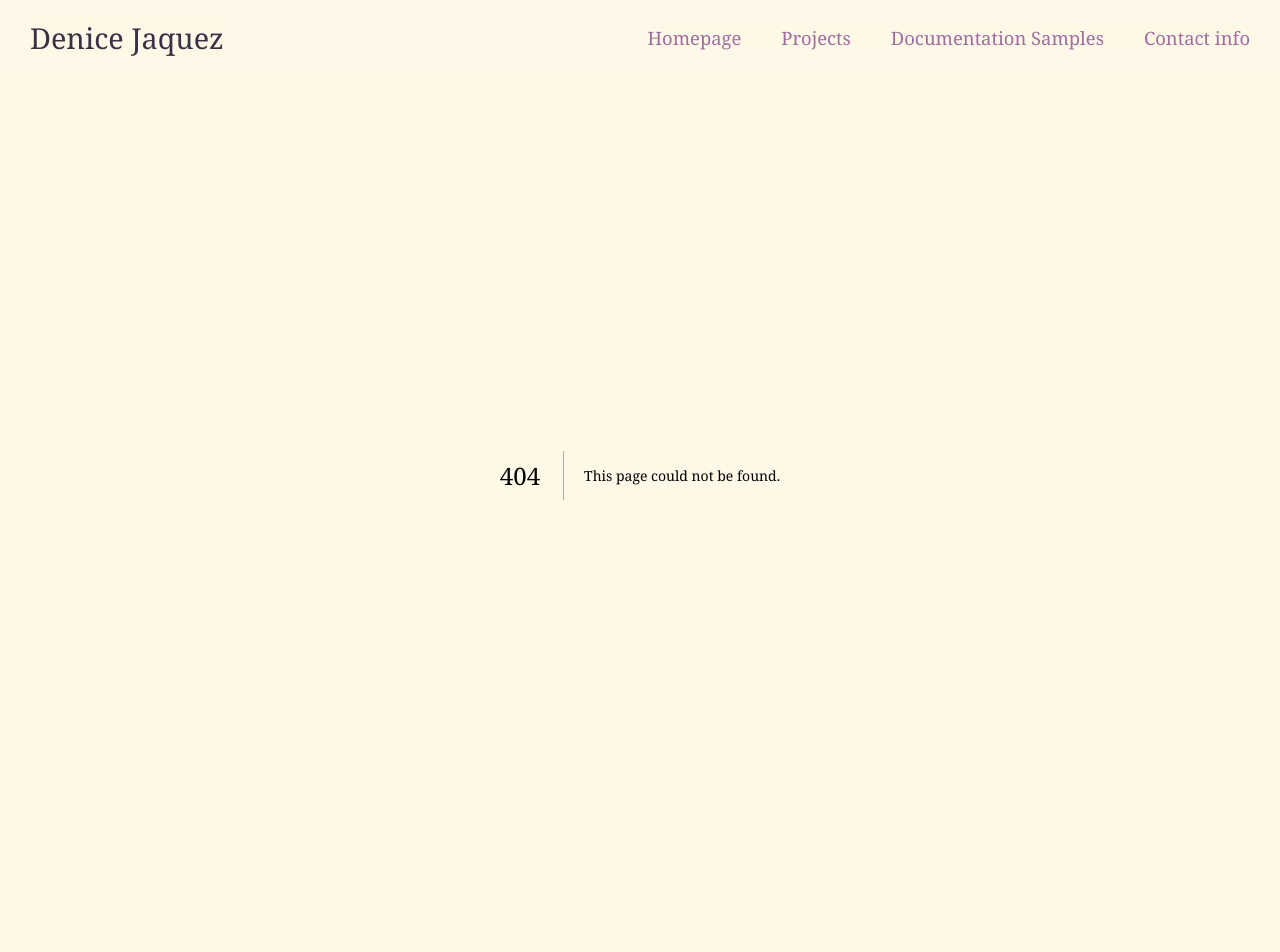
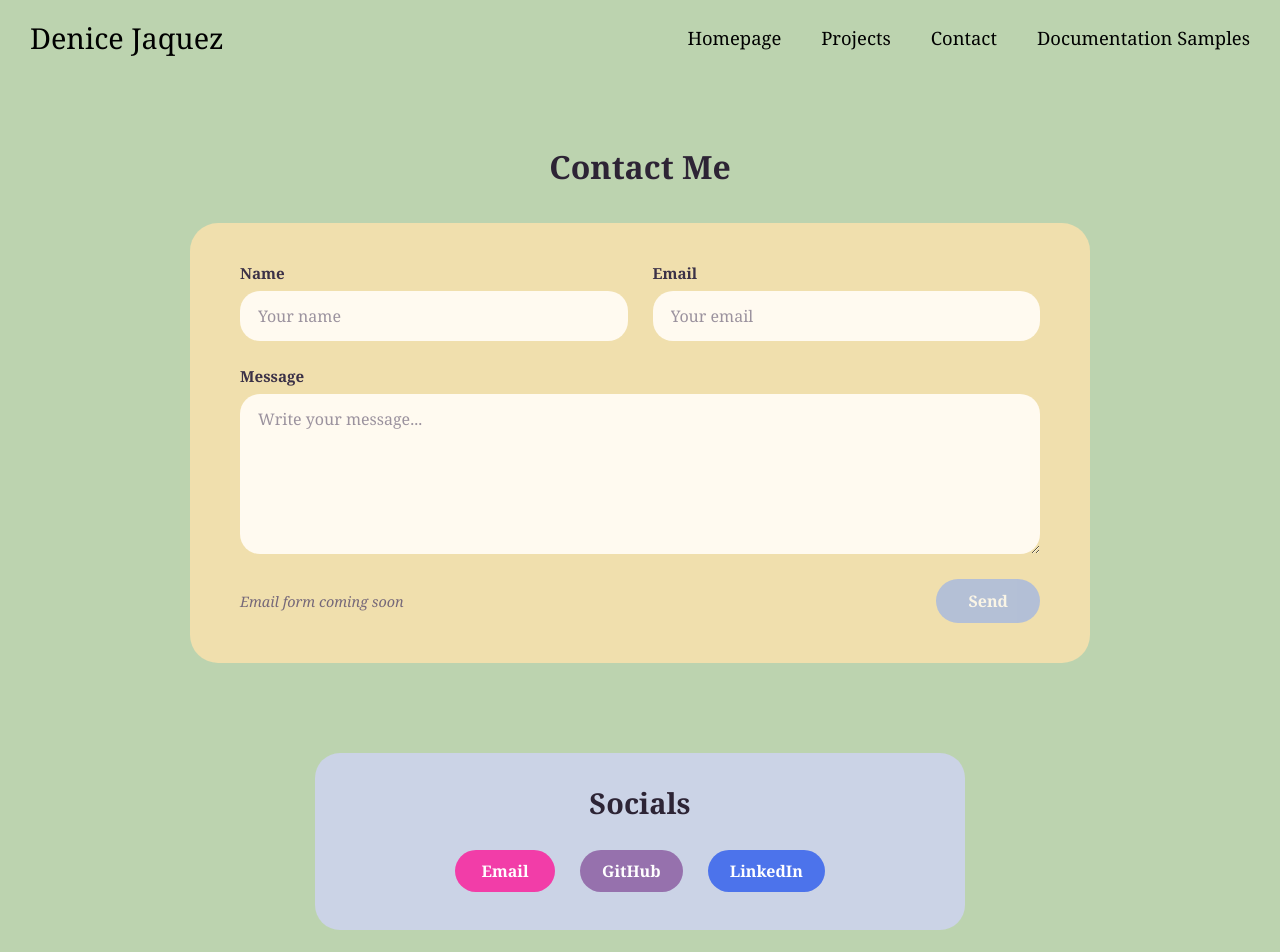
Before and after one commit to 99Liner/my-page, a Next.js app: page /contact in a window 1280 px wide. Before the commit this address had no page. Shown: the top 952 px of the page. Before the commit the page ends 875 px from the top, so only its background shows below. Built offline with nearby package versions, Linux system fonts and the light colour scheme.

Commit message:
Contact page added, placeholder email, socials added

```diff
--- a/src/app/Header.js
+++ b/src/app/Header.js
@@ -12,8 +12,8 @@ export default function Header() {
       <nav className="header-nav">
         <Link href="/">Homepage</Link>
         <Link href="/projects">Projects</Link>
-        <Link href="/about">Documentation Samples</Link>
-        <Link href="/collections">Contact info</Link>
+        <Link href="/contact">Contact</Link>
+        <Link href="/docs">Documentation Samples</Link>
       </nav>
     </header>
   );
--- /dev/null
+++ b/src/app/contact/contact.module.css
@@ -0,0 +1,323 @@
+/* =========================
+   CONTACT PAGE
+========================= */
+
+.contactPage {
+  width: 100%;
+  min-height: 100vh;
+
+  padding: 70px 25px 120px;
+  box-sizing: border-box;
+}
+
+
+/* =========================
+   CONTACT SECTION
+========================= */
+
+.contactSection {
+  width: 90%;
+  max-width: 900px;
+
+  margin: 0 auto;
+
+  background: transparent;
+}
+
+.contactSection h1 {
+  margin: 0 0 35px;
+
+  text-align: center;
+
+  color: #2d2435;
+  font-size: 2rem;
+
+  background: transparent;
+}
+
+
+/* =========================
+   CONTACT FORM BOX
+========================= */
+
+.contactForm {
+  width: 100%;
+
+  padding: 40px 50px;
+
+  box-sizing: border-box;
+
+  background-color: #f0dfad;
+
+  border-radius: 28px;
+}
+
+
+/* Name + Email row */
+
+.formRow {
+  display: flex;
+  gap: 25px;
+
+  margin-bottom: 25px;
+
+  background: transparent;
+}
+
+
+/* Each input section */
+
+.formGroup {
+  display: flex;
+  flex-direction: column;
+
+  width: 100%;
+  gap: 8px;
+
+  background: transparent;
+}
+
+.formGroup label {
+  color: #3b3147;
+
+  font-size: 0.95rem;
+  font-weight: 600;
+
+  background: transparent;
+}
+
+
+/* Inputs + Message Box */
+
+.formGroup input,
+.formGroup textarea {
+  width: 100%;
+
+  padding: 14px 18px;
+
+  box-sizing: border-box;
+
+  border: none;
+  border-radius: 20px;
+
+  background-color: #fffaf0;
+  color: #3b3147;
+
+  font-family: inherit;
+  font-size: 1rem;
+
+  outline: none;
+}
+
+.formGroup textarea {
+  min-height: 160px;
+
+  resize: vertical;
+}
+
+
+/* Placeholder text */
+
+.formGroup input::placeholder,
+.formGroup textarea::placeholder {
+  color: #9b929e;
+}
+
+
+/* Disabled for now */
+
+.formGroup input:disabled,
+.formGroup textarea:disabled {
+  opacity: 1;
+}
+
+
+/* =========================
+   BOTTOM OF FORM
+========================= */
+
+.formBottom {
+  display: flex;
+
+  justify-content: space-between;
+  align-items: center;
+
+  margin-top: 25px;
+
+  background: transparent;
+}
+
+.comingSoon {
+  color: #756879;
+
+  font-size: 0.9rem;
+  font-style: italic;
+
+  background: transparent;
+}
+
+.sendButton {
+  padding: 11px 32px;
+
+  border: none;
+  border-radius: 30px;
+
+  background-color: #9bb3e8;
+
+  color: white;
+
+  font-family: inherit;
+  font-weight: 600;
+  font-size: 1rem;
+}
+
+.sendButton:disabled {
+  opacity: 0.7;
+  cursor: not-allowed;
+}
+
+/* =========================
+   SOCIALS
+========================= */
+
+.socialSection {
+  width: 90%;
+  max-width: 650px;
+
+  margin: 90px auto 0;
+  padding: 30px 35px 38px;
+
+  box-sizing: border-box;
+
+  text-align: center;
+
+  background-color: #cbd3e6;
+  border-radius: 25px;
+}
+
+/* Socials title */
+.socialSection h2 {
+  margin: 0 0 28px;
+
+  color: #2d2435;
+  font-size: 1.8rem;
+
+  background: transparent;
+}
+
+/* Container for the buttons */
+.socialLinks {
+  display: flex;
+  justify-content: center;
+  align-items: center;
+
+  gap: 25px;
+
+  background: transparent;
+}
+
+/* All social buttons */
+.socialButton {
+  display: inline-flex;
+  justify-content: center;
+  align-items: center;
+
+  min-width: 100px;
+  padding: 10px 22px;
+
+  border-radius: 30px;
+
+  color: white;
+  text-decoration: none;
+  font-weight: 600;
+
+  box-sizing: border-box;
+
+  transition:
+    transform 0.2s ease,
+    opacity 0.2s ease;
+}
+
+.socialButton:hover {
+  transform: translateY(-3px);
+  opacity: 0.9;
+}
+
+.email {
+  background-color: #f23da8;
+}
+
+.github {
+  background-color: #9671ad;
+}
+
+.linkedin {
+  background-color: #4c73eb;
+}
+
+
+/* =========================
+   MOBILE
+========================= */
+
+@media (max-width: 600px) {
+
+  .socialSection {
+    width: calc(100% - 30px);
+
+    margin-top: 60px;
+    padding: 28px 20px;
+  }
+
+  .socialLinks {
+    flex-direction: column;
+    gap: 15px;
+  }
+
+  .socialButton {
+    width: 100%;
+    max-width: 260px;
+  }
+}
+
+
+/* =========================
+   MOBILE
+========================= */
+
+@media (max-width: 650px) {
+
+  .contactPage {
+    padding: 45px 15px 80px;
+  }
+
+  .contactSection {
+    width: 100%;
+  }
+
+  .contactForm {
+    padding: 30px 20px;
+
+    border-radius: 22px;
+  }
+
+  .formRow {
+    flex-direction: column;
+
+    gap: 20px;
+  }
+
+  .formBottom {
+    flex-direction: column;
+
+    gap: 18px;
+  }
+
+  .comingSoon {
+    text-align: center;
+  }
+
+  .sendButton {
+    width: 100%;
+  }
+}
--- /dev/null
+++ b/src/app/contact/page.js
@@ -0,0 +1,106 @@
+import styles from './contact.module.css';
+
+export const metadata = {
+  title: 'Contact',
+  description: 'Contact Denice',
+};
+
+export default function Contact() {
+  return (
+    <main className={styles.contactPage}>
+
+      <section className={styles.contactSection}>
+        <h1>Contact Me</h1>
+
+        {/*
+          EMAIL FORM PLACEHOLDER
+
+          This form is visual only for now.
+          Later we can connect it to an API route,
+          EmailJS, Resend, Formspree, etc.
+        */}
+        <form className={styles.contactForm}>
+          <div className={styles.formRow}>
+            <div className={styles.formGroup}>
+              <label htmlFor="name">Name</label>
+              <input
+                id="name"
+                type="text"
+                placeholder="Your name"
+                disabled
+              />
+            </div>
+
+            <div className={styles.formGroup}>
+              <label htmlFor="email">Email</label>
+              <input
+                id="email"
+                type="email"
+                placeholder="Your email"
+                disabled
+              />
+            </div>
+          </div>
+
+          <div className={styles.formGroup}>
+            <label htmlFor="message">Message</label>
+
+            <textarea
+              id="message"
+              placeholder="Write your message..."
+              rows="6"
+              disabled
+            />
+          </div>
+
+          <div className={styles.formBottom}>
+            <span className={styles.comingSoon}>
+              Email form coming soon
+            </span>
+
+            <button
+              type="button"
+              className={styles.sendButton}
+              disabled
+            >
+              Send
+            </button>
+          </div>
+        </form>
+      </section>
+
+
+      <section className={styles.socialSection}>
+        <h2>Socials</h2>
+
+        <div className={styles.socialLinks}>
+          <a
+            href="mailto:denicejaquez@outlook.com"
+            className={`${styles.socialButton} ${styles.email}`}
+          >
+            Email
+          </a>
+
+          <a
+            href="http://github.com/99Liner"
+            target="_blank"
+            rel="noopener noreferrer"
+            className={`${styles.socialButton} ${styles.github}`}
+          >
+            GitHub
+          </a>
+
+          <a
+            href="http://linkedin.com/in/denice-j-8b4698198/"
+            target="_blank"
+            rel="noopener noreferrer"
+            className={`${styles.socialButton} ${styles.linkedin}`}
+          >
+            LinkedIn
+          </a>
+        </div>
+      </section>
+
+    </main>
+  );
+}
--- a/src/app/global.css
+++ b/src/app/global.css
@@ -8,7 +8,7 @@
   padding: 0;
   margin: 0;
   font-family: Georgia, 'Times New Roman', Times, serif !important;
-  background-color: #FFF8E7;
+  background-color: #bcd3af;
 }
 
 html,
--- a/src/app/header.css
+++ b/src/app/header.css
@@ -12,11 +12,10 @@
 
   padding: 18px 30px;
 
-  background-color: #fff7e8;
+  background-color: #bcd3af;
 }
 
 .header-title {
-  color: #3b3147;
   font-size: 1.8rem;
   font-weight: 500;
   white-space: nowrap;
@@ -31,7 +30,7 @@
 }
 
 .header-nav a {
-  color: #9f6ca1;
+  color: #000000;
   font-size: 1.15rem;
   text-decoration: none;
   white-space: nowrap;
@@ -39,12 +38,6 @@
 
 .header-nav a:hover {
   color: #3b3147;
-}
-
-.header-divider {
-  width: 100px;
-  height: 1px;
-  background-color: #9f6ca1;
 }
 
 
@@ -60,6 +53,7 @@
 
   .header-title {
     width: 100%;
+    color: #7f3a6c;
   }
 
   .header-nav {
--- a/src/app/page.js
+++ b/src/app/page.js
@@ -18,8 +18,8 @@ export default function Home() {
           />
 
           <div className={styles.heroText}>
-            <h1>Denice Jaquez</h1>
-            <p>Portfolio</p>
+            <h1>Software Engineer</h1>
+            <p>Denice's Portfolio</p>
           </div>
 
         </div>
```
Also changed, not shown: src/app/about/page.js (deleted, +0 -10 lines).
